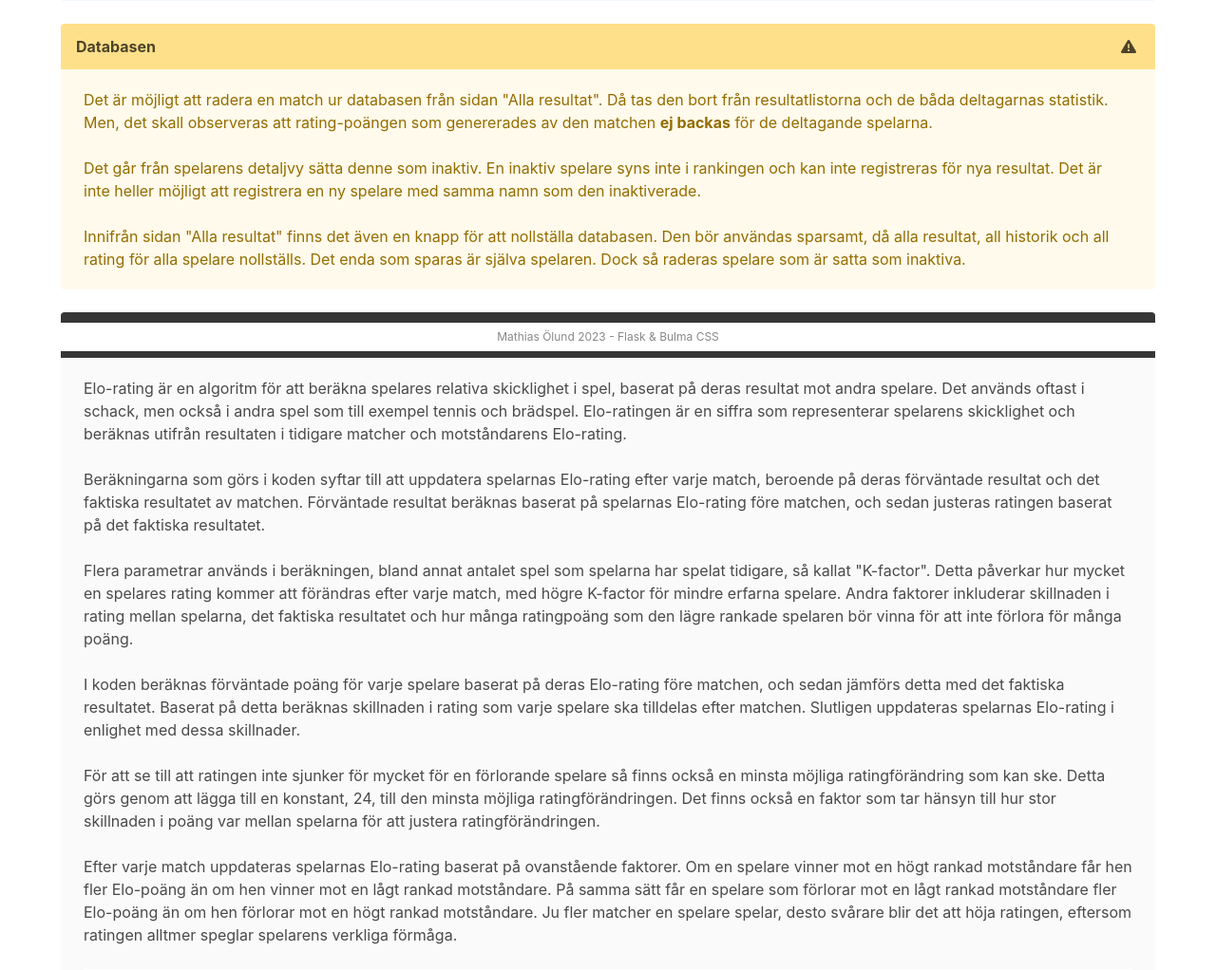
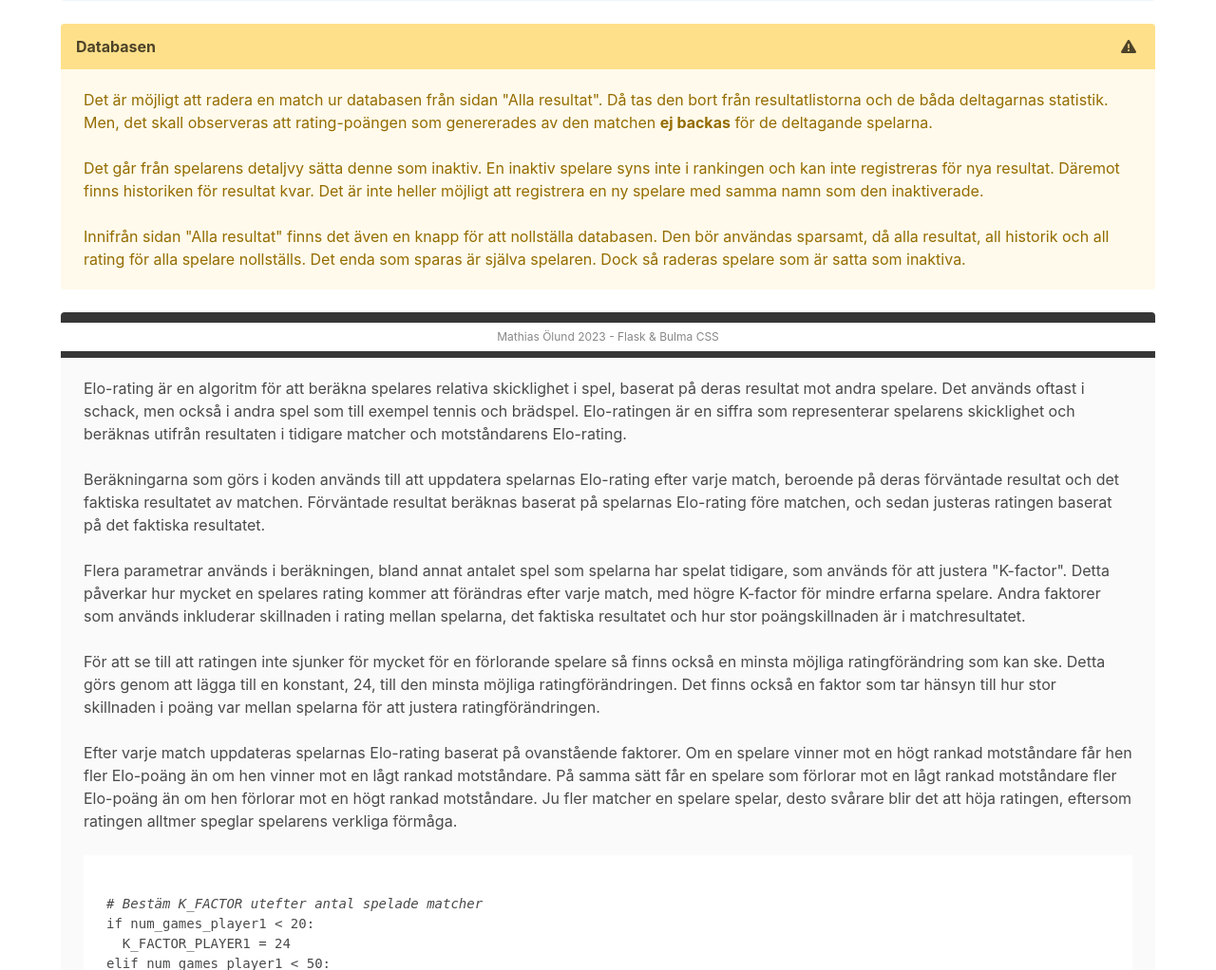
Before and after one commit to Ubiquitous-X/elo-rating, a Flask app: page /info in a window 1280 px wide. Shown: the part 430-1452 px from the top of the page at 95% size. Run offline with Flask 3, Linux system fonts and the light colour scheme.

Commit message:
added info

```diff
--- a/templates/info.html
+++ b/templates/info.html
@@ -22,7 +22,7 @@
       </div>
       <div class="message-body">
         <p>Det är möjligt att radera en match ur databasen från sidan "Alla resultat". Då tas den bort från resultatlistorna och de båda deltagarnas statistik. Men, det skall observeras att rating-poängen som genererades av den matchen <strong>ej backas</strong> för de deltagande spelarna.</p><br>
-        <p>Det går från spelarens detaljvy sätta denne som inaktiv. En inaktiv spelare syns inte i rankingen och kan inte registreras för nya resultat. Det är inte heller möjligt att registrera en ny spelare med samma namn som den inaktiverade.</p><br>
+        <p>Det går från spelarens detaljvy sätta denne som inaktiv. En inaktiv spelare syns inte i rankingen och kan inte registreras för nya resultat. Däremot finns historiken för resultat kvar. Det är inte heller möjligt att registrera en ny spelare med samma namn som den inaktiverade.</p><br>
         <p>Innifrån sidan "Alla resultat" finns det även en knapp för att nollställa databasen. Den bör användas sparsamt, då alla resultat, all historik och all rating för alla spelare nollställs. Det enda som sparas är själva spelaren. Dock så raderas spelare som är satta som inaktiva.</p>
       </div>
     </article>
@@ -32,9 +32,8 @@
       </div>
       <div class="message-body">
         <p>Elo-rating är en algoritm för att beräkna spelares relativa skicklighet i spel, baserat på deras resultat mot andra spelare. Det används oftast i schack, men också i andra spel som till exempel tennis och brädspel. Elo-ratingen är en siffra som representerar spelarens skicklighet och beräknas utifrån resultaten i tidigare matcher och motståndarens Elo-rating.</p><br>
-        <p>Beräkningarna som görs i koden syftar till att uppdatera spelarnas Elo-rating efter varje match, beroende på deras förväntade resultat och det faktiska resultatet av matchen. Förväntade resultat beräknas baserat på spelarnas Elo-rating före matchen, och sedan justeras ratingen baserat på det faktiska resultatet.</p><br>
-        <p>Flera parametrar används i beräkningen, bland annat antalet spel som spelarna har spelat tidigare, så kallat "K-factor". Detta påverkar hur mycket en spelares rating kommer att förändras efter varje match, med högre K-factor för mindre erfarna spelare. Andra faktorer inkluderar skillnaden i rating mellan spelarna, det faktiska resultatet och hur många ratingpoäng som den lägre rankade spelaren bör vinna för att inte förlora för många poäng.</p><br>
-        <p>I koden beräknas förväntade poäng för varje spelare baserat på deras Elo-rating före matchen, och sedan jämförs detta med det faktiska resultatet. Baserat på detta beräknas skillnaden i rating som varje spelare ska tilldelas efter matchen. Slutligen uppdateras spelarnas Elo-rating i enlighet med dessa skillnader.</p><br>
+        <p>Beräkningarna som görs i koden används till att uppdatera spelarnas Elo-rating efter varje match, beroende på deras förväntade resultat och det faktiska resultatet av matchen. Förväntade resultat beräknas baserat på spelarnas Elo-rating före matchen, och sedan justeras ratingen baserat på det faktiska resultatet.</p><br>
+        <p>Flera parametrar används i beräkningen, bland annat antalet spel som spelarna har spelat tidigare, som används för att justera "K-factor". Detta påverkar hur mycket en spelares rating kommer att förändras efter varje match, med högre K-factor för mindre erfarna spelare. Andra faktorer som används inkluderar skillnaden i rating mellan spelarna, det faktiska resultatet och hur stor poängskillnaden är i matchresultatet.</p><br>
         <p>För att se till att ratingen inte sjunker för mycket för en förlorande spelare så finns också en minsta möjliga ratingförändring som kan ske. Detta görs genom att lägga till en konstant, 24, till den minsta möjliga ratingförändringen. Det finns också en faktor som tar hänsyn till hur stor skillnaden i poäng var mellan spelarna för att justera ratingförändringen.</p><br>
         <p>Efter varje match uppdateras spelarnas Elo-rating baserat på ovanstående faktorer. Om en spelare vinner mot en högt rankad motståndare får hen fler Elo-poäng än om hen vinner mot en lågt rankad motståndare. På samma sätt får en spelare som förlorar mot en lågt rankad motståndare fler Elo-poäng än om hen förlorar mot en högt rankad motståndare. Ju fler matcher en spelare spelar, desto svårare blir det att höja ratingen, eftersom ratingen alltmer speglar spelarens verkliga förmåga.</p><br>
         <pre><code>
```
